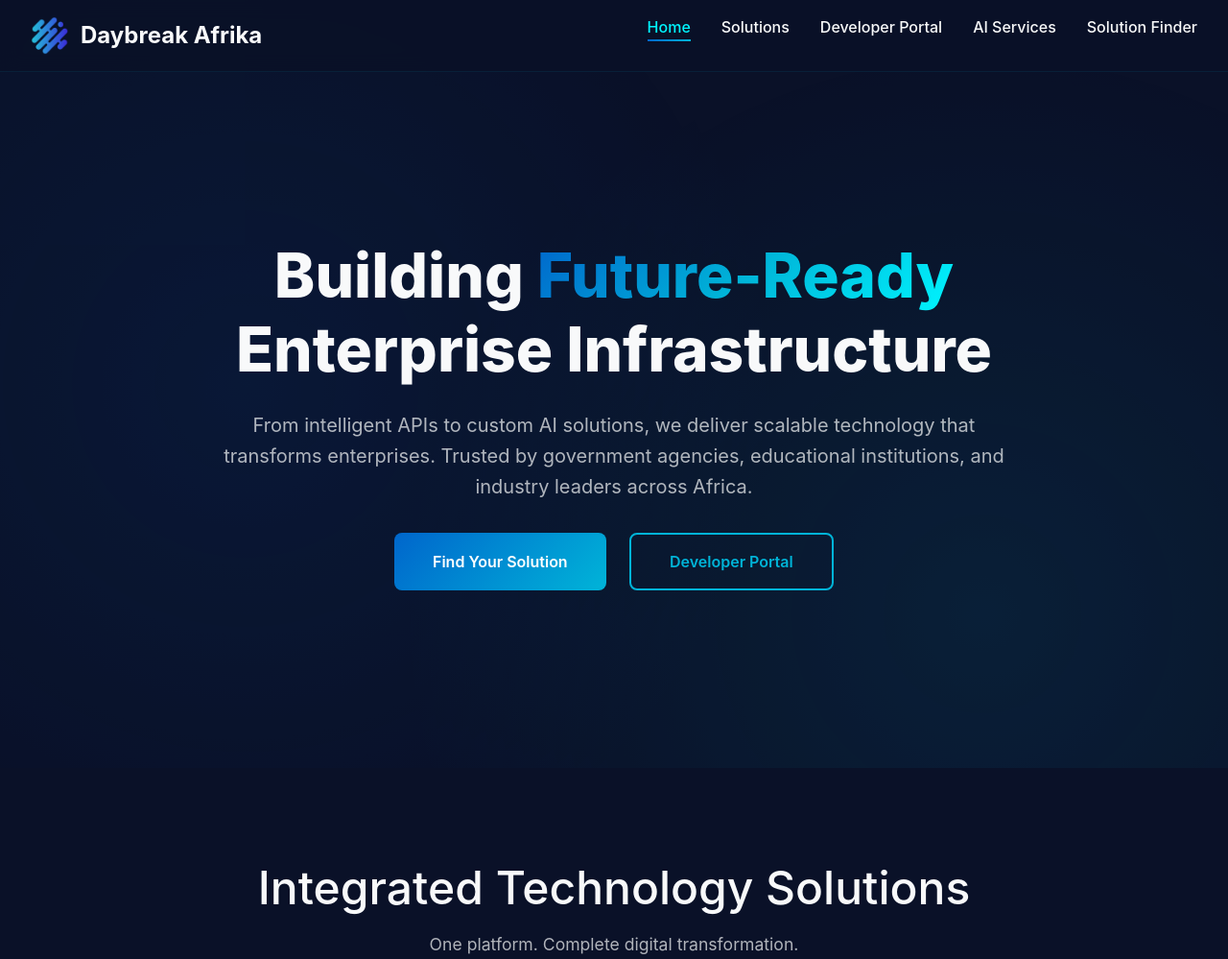
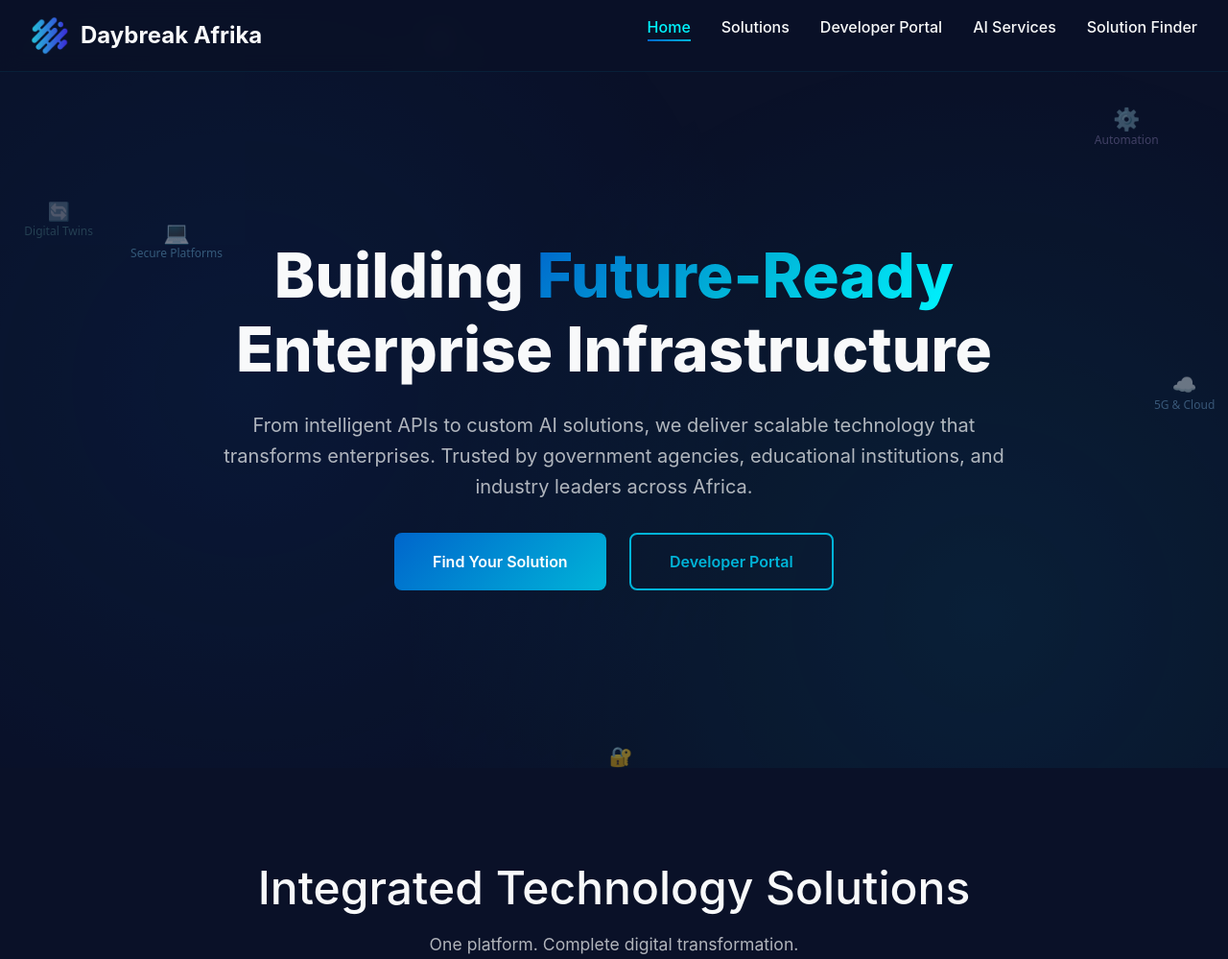
Before and after one commit to imosudi/daybreakafrikatech, a Flask app: page / in a window 1280 px wide. Shown: the top 999 px of the page at 96% size. Run offline with Flask 3, Linux system fonts and the light colour scheme; some libraries are stand-ins or nearby versions.

Commit message:
Dynamic Background

```diff
--- a/app/static/css/main.css
+++ b/app/static/css/main.css
@@ -166,6 +166,29 @@
     position: relative;
     overflow: hidden;
 }
+.hero {
+    position: relative;
+    overflow: hidden;
+}
+
+.hero-canvas {
+    position: absolute;
+    inset: 0;
+    z-index: 0;
+    pointer-events: none;
+}
+
+.hero-canvas canvas {
+    width: 100%;
+    height: 100%;
+    display: block;
+}
+
+.hero-content {
+    position: relative;
+    z-index: 2;
+}
+
 
 .hero::before {
     content: '';
--- a/app/templates/home.html
+++ b/app/templates/home.html
@@ -5,6 +5,10 @@
 {% block content %}
 
 <section class="hero">
+    <div class="hero-canvas">
+        <canvas id="heroFloatingCanvas"></canvas>
+    </div>
+
     <div class="hero-content">
         <h1>
             Building <span class="gradient-text">Future-Ready</span><br>
@@ -181,5 +185,76 @@
         </div>
     </div>
 </section>
+<script>
+const heroItems = [
+    { label: "Identity APIs", icon: "🔐", color: "#00E5FF" },
+    { label: "Enterprise AI", icon: "🤖", color: "#7CDBFF" },
+    { label: "5G & Cloud", icon: "☁️", color: "#90CAF9" },
+    { label: "Automation", icon: "⚙️", color: "#B39DDB" },
+    { label: "Digital Twins", icon: "🔄", color: "#80CBC4" },
+    { label: "Secure Platforms", icon: "💻", color: "#81D4FA" }
+];
+</script>
+<script>
+(() => {
+    const canvas = document.getElementById("heroFloatingCanvas");
+    if (!canvas) return;
+
+    const ctx = canvas.getContext("2d");
+    let w, h;
+
+    function resize() {
+        w = canvas.width = canvas.offsetWidth;
+        h = canvas.height = canvas.offsetHeight;
+    }
+    resize();
+    window.addEventListener("resize", resize);
+
+    class FloatingItem {
+        constructor(data) {
+            this.data = data;
+            this.reset();
+        }
+
+        reset() {
+            this.x = Math.random() * w;
+            this.y = Math.random() * h;
+            this.speed = 0.2 + Math.random() * 0.4;
+            this.size = 18 + Math.random() * 6;
+            this.alpha = 0.25 + Math.random() * 0.25;
+        }
+
+        update() {
+            this.y -= this.speed;
+            if (this.y < -40) this.reset(), this.y = h + 40;
+        }
+
+        draw() {
+            ctx.globalAlpha = this.alpha;
+            ctx.font = `${this.size}px system-ui`;
+            ctx.textAlign = "center";
+            ctx.fillStyle = this.data.color;
+            ctx.fillText(this.data.icon, this.x, this.y);
+
+            ctx.globalAlpha = this.alpha * 0.8;
+            ctx.font = "12px system-ui";
+            ctx.fillText(this.data.label, this.x, this.y + 18);
+        }
+    }
+
+    const items = heroItems.map(i => new FloatingItem(i));
+
+    function animate() {
+        ctx.clearRect(0, 0, w, h);
+        items.forEach(item => {
+            item.update();
+            item.draw();
+        });
+        requestAnimationFrame(animate);
+    }
+
+    animate();
+})();
+</script>
 
 {% endblock %}
```
